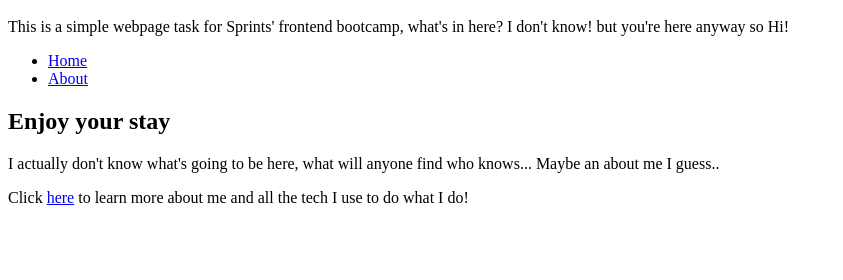
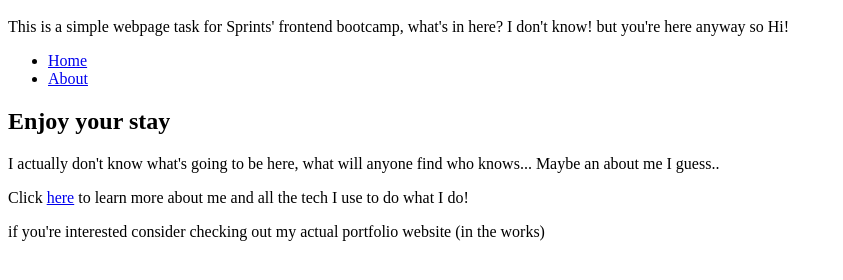
Before and after one commit to MiizuPan/Sprints-Simple-Web, a plain HTML site: page index.html in a window 1280 px wide. Shown: the part 48-328 px from the top of the page, without its empty margins (0-843 px from the left). Drawn offline with Linux system fonts and the light colour scheme.

Commit message:
updating main footer

```diff
--- a/index.html
+++ b/index.html
@@ -26,5 +26,9 @@
 
             <p>Click <a href="./about.html">here</a> to learn more about me and all the tech I use to do what I do!</p>
         </section>
+
+        <footer>
+            <p>if you're interested consider checking out my actual portfolio website (in the works)</p>
+        </footer>
     </body>
 </html>
```
